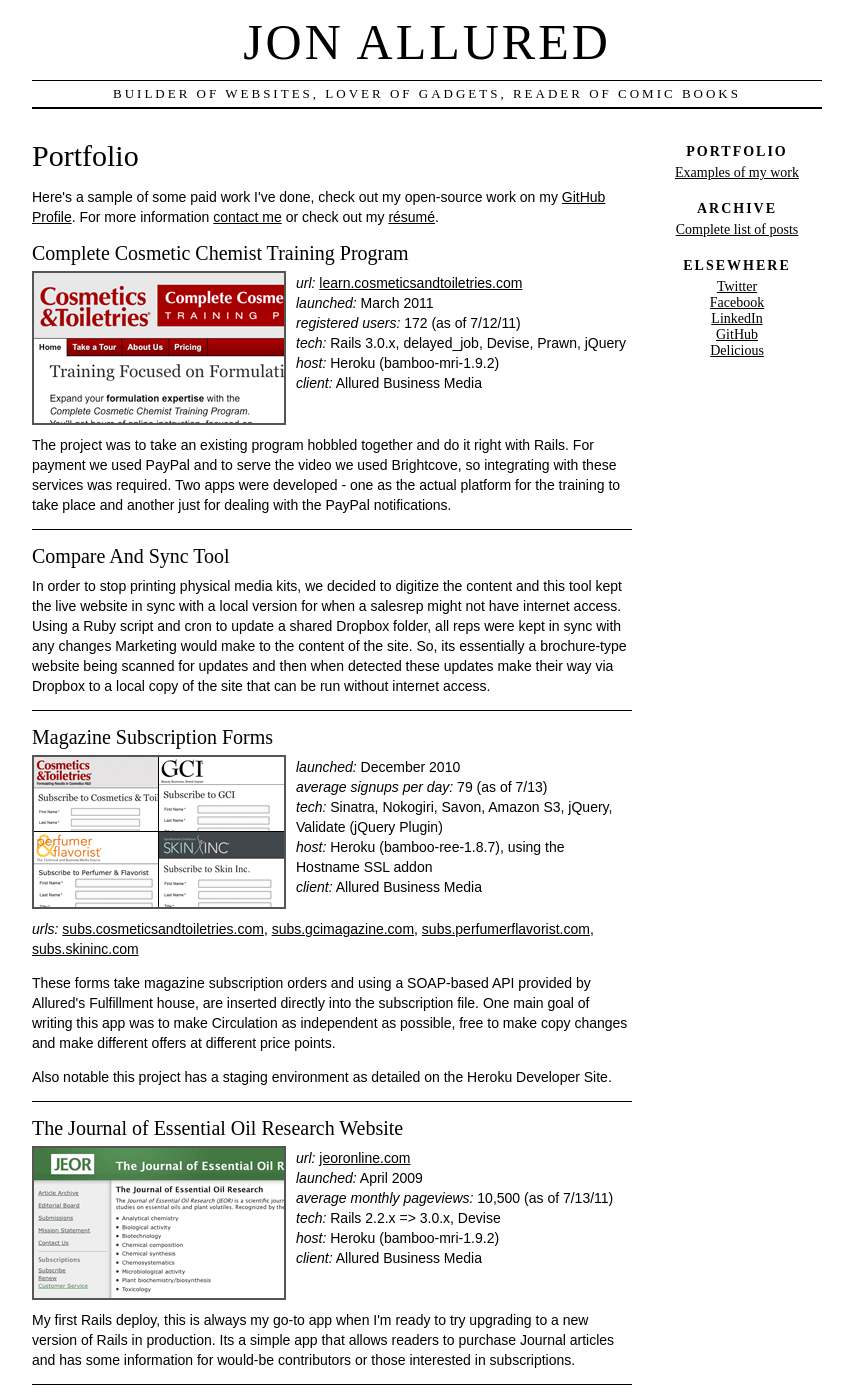
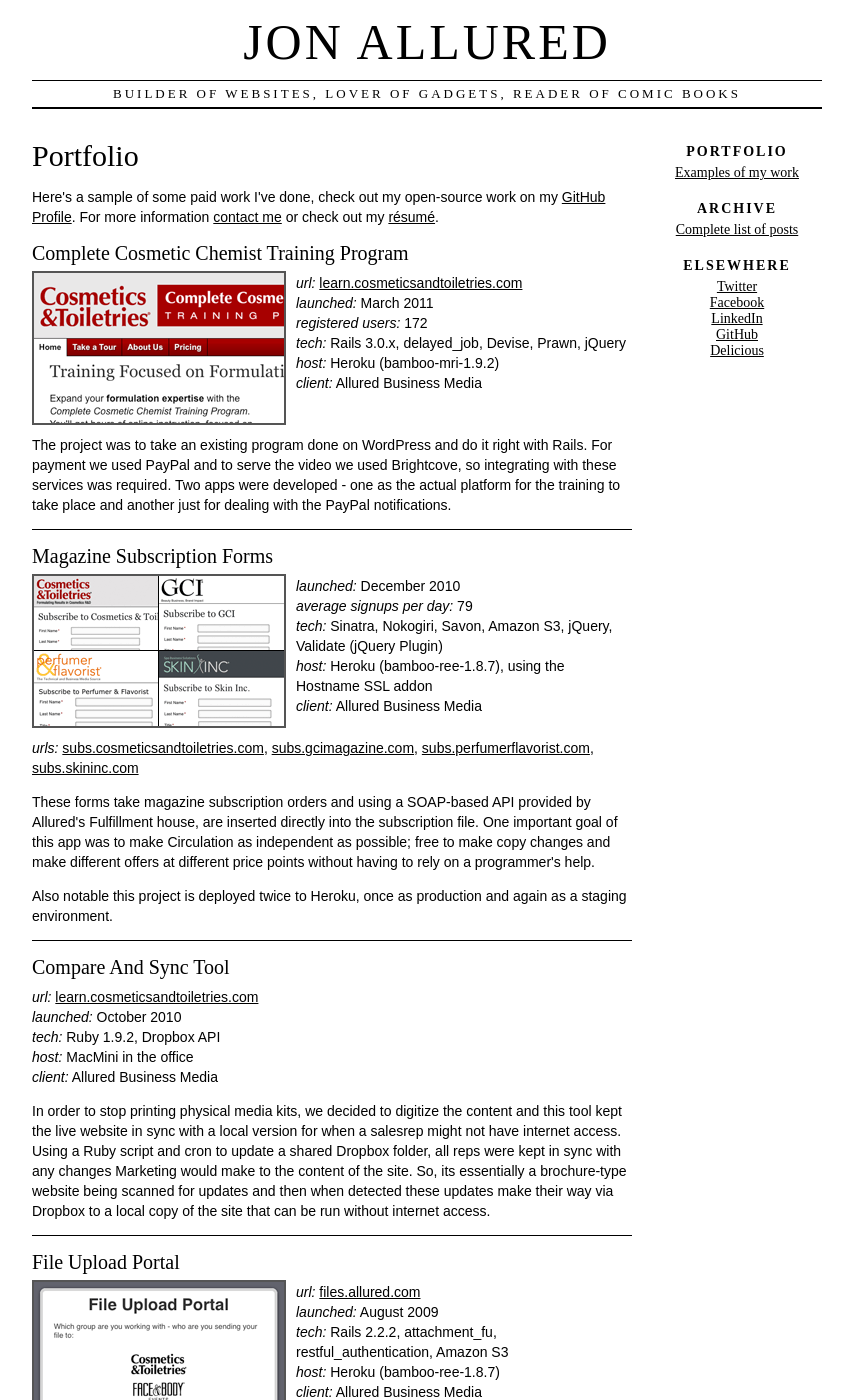
Before and after one commit to jonallured/jonallured.com, a Jekyll site: the page built from portfolio/index.html, in a window 1280 px wide and 1400 px high. Shown: the whole window, without its empty margins (213-1066 px from the left). Built offline with Jekyll 4.4.1, drawn with Linux system fonts in a browser that asks for light colours; some of the changed text lies outside the part shown.

Commit message:
did a little more editing

```diff
--- a/portfolio/index.html
+++ b/portfolio/index.html
@@ -11,19 +11,13 @@
 		<div class="details">
 			<p><em>url:</em> <a href="http://learn.cosmeticsandtoiletries.com">learn.cosmeticsandtoiletries.com</a><br />
 				<em>launched:</em> March 2011<br />
-				<em>registered users:</em> 172 (as of 7/12/11)<br />
+				<em>registered users:</em> 172<br />
 				<em>tech:</em> Rails 3.0.x, delayed_job, Devise, Prawn, jQuery<br />
 				<em>host:</em> Heroku (bamboo-mri-1.9.2)<br />
 				<em>client:</em> Allured Business Media</p>
 		</div>
 		<div class="description">
-			<p>The project was to take an existing program hobbled together and do it right with Rails. For payment we used PayPal and to serve the video we used Brightcove, so integrating with these services was required. Two apps were developed - one as the actual platform for the training to take place and another just for dealing with the PayPal notifications.</p>
-		</div>
-	</div>
-	<div class="project">
-		<h2>Compare And Sync Tool</h2>
-		<div class="description">
-			<p>In order to stop printing physical media kits, we decided to digitize the content and this tool kept the live website in sync with a local version for when a salesrep might not have internet access. Using a Ruby script and cron to update a shared Dropbox folder, all reps were kept in sync with any changes Marketing would make to the content of the site. So, its essentially a brochure-type website being scanned for updates and then when detected these updates make their way via Dropbox to a local copy of the site that can be run without internet access.</p>
+			<p>The project was to take an existing program done on WordPress and do it right with Rails. For payment we used PayPal and to serve the video we used Brightcove, so integrating with these services was required. Two apps were developed - one as the actual platform for the training to take place and another just for dealing with the PayPal notifications.</p>
 		</div>
 	</div>
 	<div class="project">
@@ -31,30 +25,26 @@
 		<a href="https://subs.cosmeticsandtoiletries.com"><img src="/images/subs-pic.gif" /></a>
 		<div class="details">
 			<p><em>launched:</em> December 2010<br />
-				<em>average signups per day:</em> 79 (as of 7/13)<br />
+				<em>average signups per day:</em> 79<br />
 				<em>tech:</em> Sinatra, Nokogiri, Savon, Amazon S3, jQuery, Validate (jQuery Plugin)<br />
 				<em>host:</em> Heroku (bamboo-ree-1.8.7), using the Hostname SSL addon<br />
 				<em>client:</em> Allured Business Media</p>
 		</div>
 		<div class="description">
 			<p><em>urls:</em> <a href="https://subs.cosmeticsandtoiletries.com">subs.cosmeticsandtoiletries.com</a>, <a href="https://subs.gcimagazine.com">subs.gcimagazine.com</a>, <a href="https://subs.perfumerflavorist.com">subs.perfumerflavorist.com</a>, <a href="https://subs.skininc.com">subs.skininc.com</a></p>
-			<p>These forms take magazine subscription orders and using a SOAP-based API provided by Allured's Fulfillment house, are inserted directly into the subscription file. One main goal of writing this app was to make Circulation as independent as possible, free to make copy changes and make different offers at different price points.</p>
-			<p>Also notable this project has a staging environment as detailed on the Heroku Developer Site.</p>
+			<p>These forms take magazine subscription orders and using a SOAP-based API provided by Allured's Fulfillment house, are inserted directly into the subscription file. One important goal of this app was to make Circulation as independent as possible; free to make copy changes and make different offers at different price points without having to rely on a programmer's help.</p>
+			<p>Also notable this project is deployed twice to Heroku, once as production and again as a staging environment.</p>
 		</div>
 	</div>
 	<div class="project">
-		<h2>The Journal of Essential Oil Research Website</h2>
-		<a href="http://www.jeoronline.com"><img src="/images/jeor-pic.png" /></a>
-		<div class="details">
-			<p><em>url:</em> <a href="http://www.jeoronline.com">jeoronline.com</a><br />
-				<em>launched:</em> April 2009<br />
-				<em>average monthly pageviews:</em> 10,500 (as of 7/13/11)<br />
-				<em>tech:</em> Rails 2.2.x => 3.0.x, Devise<br />
-				<em>host:</em> Heroku (bamboo-mri-1.9.2)<br />
+		<h2>Compare And Sync Tool</h2>
+		<div class="description">
+			<p><em>url:</em> <a href="http://learn.cosmeticsandtoiletries.com">learn.cosmeticsandtoiletries.com</a><br />
+				<em>launched:</em> October 2010<br />
+				<em>tech:</em> Ruby 1.9.2, Dropbox API<br />
+				<em>host:</em> MacMini in the office<br />
 				<em>client:</em> Allured Business Media</p>
-		</div>
-		<div class="description">
-			<p>My first Rails deploy, this is always my go-to app when I'm ready to try upgrading to a new version of Rails in production. Its a simple app that allows readers to purchase Journal articles and has some information for would-be contributors or those interested in subscriptions.</p>
+			<p>In order to stop printing physical media kits, we decided to digitize the content and this tool kept the live website in sync with a local version for when a salesrep might not have internet access. Using a Ruby script and cron to update a shared Dropbox folder, all reps were kept in sync with any changes Marketing would make to the content of the site. So, its essentially a brochure-type website being scanned for updates and then when detected these updates make their way via Dropbox to a local copy of the site that can be run without internet access.</p>
 		</div>
 	</div>
 	<div class="project">
@@ -72,18 +62,33 @@
 		</div>
 	</div>
 	<div class="project">
+		<h2>The Journal of Essential Oil Research Website</h2>
+		<a href="http://www.jeoronline.com"><img src="/images/jeor-pic.png" /></a>
+		<div class="details">
+			<p><em>url:</em> <a href="http://www.jeoronline.com">jeoronline.com</a><br />
+				<em>launched:</em> April 2009<br />
+				<em>average monthly pageviews:</em> 10,500<br />
+				<em>tech:</em> Rails 2.2.x => 3.0.x, Devise<br />
+				<em>host:</em> Heroku (bamboo-mri-1.9.2)<br />
+				<em>client:</em> Allured Business Media</p>
+		</div>
+		<div class="description">
+			<p>My first Rails deploy, this is always my go-to app when I'm ready to try upgrading to a new version of Rails in production. Its a simple app that allows readers to purchase Journal articles and has some information for would-be contributors or those interested in subscriptions.</p>
+		</div>
+	</div>
+	<div class="project">
 		<h2>Magazine Websites</h2>
 		<a href="http://www.cosmeticsandtoiletries.com"><img src="/images/mag-pic.png" /></a>
 		<div class="details">
 			<p><em>launched:</em> between July 2008 and January 2009 as each site was ready<br />
 				<em>total average pageviews per month:</em> 311,266<br />
 				<em>tech:</em> Velocity template language, jQuery<br />
-				<em>host:</em> Clickability<br />
+				<em>host:</em> Clickability CMS Platform<br />
 				<em>client:</em> Allured Business Media</p>
 		</div>
 		<div class="description">
 			<p><em>urls:</em> <a href="http://www.cosmeticsandtoiletries.com">cosmeticsandtoiletries.com</a>, <a href="http://www.gcimagazine.com">gcimagazine.com</a>, <a href="http://www.perfumerflavorist.com">perfumerflavorist.com</a>, <a href="http://www.skininc.com">skininc.com</a></p>
-			<p>Uses the Clickability Platform as its CMS and Velocity as its template language. All four sites run on the same codebase.</p>
+			<p>These four sites were completely re-imagined from the ground up. A Usability/Information Archtecture expert was brought it to conduce usability tests and help form a content strategy that lead to wireframes. I then implemented these wireframes producing template code that could run all four magazine sites in one code base.</p>
 		</div>
 	</div>
 </article>
```
